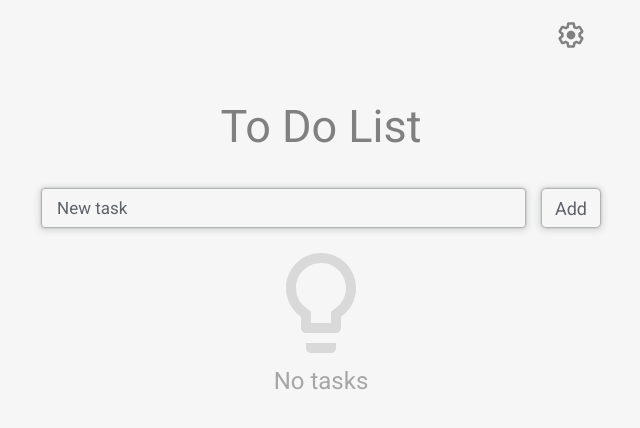
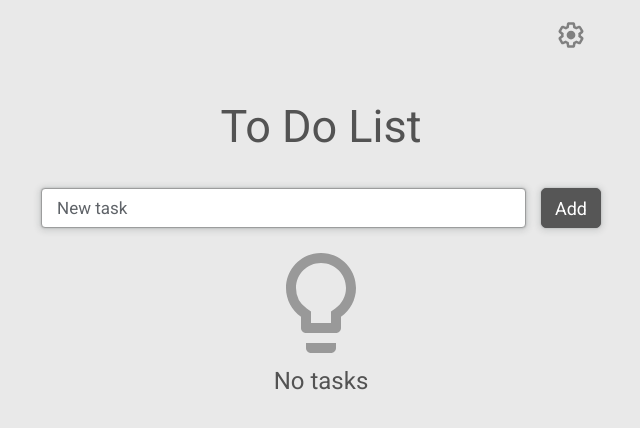
Before and after one commit to ephraimbinyamin/To-Do, a React (Create React App) app: page / in a window 1280 px wide. Shown: the top 428 px of the page, without its empty margins (319-959 px from the left). Built offline with nearby package versions, Linux system fonts and the light colour scheme.

Commit message:
Change Light theme to Gray Theme

```diff
--- a/src/components/TodoAddInput/todoAddInput.scss
+++ b/src/components/TodoAddInput/todoAddInput.scss
@@ -16,7 +16,7 @@
         width: 100%;
         color: var(--text-color);
         font-size: 17px;
-        background-color: transparent;
+        background-color: var(--input-background-color);
         border: 1px solid var(--border-color);
         border-radius: 4px;
         box-shadow: var(--box-shadow);
@@ -44,6 +44,6 @@
     &__btn {
         height: 100%;
         width: 60px;
-        background-color: transparent;
+        background-color: var(--btn-background-color);
     }
 }
--- a/src/components/TodoList/todoList.scss
+++ b/src/components/TodoList/todoList.scss
@@ -6,6 +6,7 @@
         list-style-type: none;
         box-shadow: var(--box-shadow);
         border-radius: 5px;
+        background-color: var(--list-background-color);
     }
     &__divider {
         display: block;
--- a/src/style/variables.scss
+++ b/src/style/variables.scss
@@ -1,10 +1,11 @@
-// Light Theme
+// Grey Theme
 body {
-    --app-background-color: #f6f6f6;
-    --header-color: #808080;
-    --header-mobile-color: #808080;
+    --app-background-color: #e9e9e9;
+    --header-color: #535353;
+    --header-mobile-color: #535353;
     --text-color: #000;
     --text-mobile-color: #000;
+    --list-background-color: #fff;
 
     --settings-background-color: #f6f6f6;
     --settings-background-mobile-color: #f6f6f6;
@@ -12,26 +13,27 @@ body {
     --settings-box-shadow: 0 1px 3px 0 rgb(60 64 67 / 30%), 0 4px 8px 3px rgb(60 64 67 / 15%);
 
     --text-crossed-color: #808080;
+    --input-background-color: #fff;
     --input-placeholder-color: #5f6368;
     --completed-title-color: #5f6368;
     --completed-title-hover-color: #000;
 
     --task-btns-color: #808080;
     --task-btns-hover-color: #000;
-    --task-btns-mobile-color: #000;
+    --task-btns-mobile-color: #565656;
 
-    --btn-text-color: #5f6368;
+    --btn-text-color: #fff;
     --btn-text-hover-active-color: #fff;
-    --btn-background-color: #fff;
-    --btn-background-hover-active-color: #4d4d4d;
-    --btn-border-color: #b3b3b3;
-    --btn-border-hover-active-color: #4d4d4d;
+    --btn-background-color: #565656;
+    --btn-background-hover-active-color: #706f6f;
+    --btn-border-color: #565656;
+    --btn-border-hover-active-color: #706f6f;
 
-    --border-color: #b3b3b3;
+    --border-color: #9c9d9d;
     --border-hover-focus-color: #000;
 
-    --status-icon-color: #d9d9d9;
-    --status-text-color: #a6a6a6;
+    --status-icon-color: #999999;
+    --status-text-color: #535353;
 
     --box-shadow: 0 0 2px 0 rgb(60 64 67 / 30%), 0 1px 6px 2px rgb(60 64 67 / 15%);
 }
@@ -43,6 +45,7 @@ body.dark {
     --header-mobile-color: #fff;
     --text-color: #e8eaed;
     --text-mobile-color: #fff;
+    --list-background-color: transparent;
 
     --settings-background-color: #313235;
     --settings-background-mobile-color: #202124;
@@ -50,6 +53,7 @@ body.dark {
     --settings-box-shadow: 0 1px 3px 0 rgb(0 0 0 / 60%), 0 4px 8px 3px rgb(0 0 0 / 30%);
 
     --text-crossed-color: #808080;
+    --input-background-color: transparent;
     --input-placeholder-color: #b3b3b3;
     --completed-title-color: #b3b3b3;
     --completed-title-hover-color: #fff;
@@ -73,3 +77,82 @@ body.dark {
 
     --box-shadow: none;
 }
+
+// Light Theme
+// body {
+//     --app-background-color: #f6f6f6;
+//     --header-color: #808080;
+//     --header-mobile-color: #808080;
+//     --text-color: #000;
+//     --text-mobile-color: #000;
+//     --list-background-color: transparent;
+
+//     --settings-background-color: #f6f6f6;
+//     --settings-background-mobile-color: #f6f6f6;
+//     --settings-section-title-color: #0B57CF;
+//     --settings-box-shadow: 0 1px 3px 0 rgb(60 64 67 / 30%), 0 4px 8px 3px rgb(60 64 67 / 15%);
+
+//     --text-crossed-color: #808080;
+//     --input-placeholder-color: #5f6368;
+//     --completed-title-color: #5f6368;
+//     --completed-title-hover-color: #000;
+
+//     --task-btns-color: #808080;
+//     --task-btns-hover-color: #000;
+//     --task-btns-mobile-color: #000;
+
+//     --btn-text-color: #5f6368;
+//     --btn-text-hover-active-color: #fff;
+//     --btn-background-color: #fff;
+//     --btn-background-hover-active-color: #4d4d4d;
+//     --btn-border-color: #b3b3b3;
+//     --btn-border-hover-active-color: #4d4d4d;
+
+//     --border-color: #b3b3b3;
+//     --border-hover-focus-color: #000;
+
+//     --status-icon-color: #d9d9d9;
+//     --status-text-color: #a6a6a6;
+
+//     --box-shadow: 0 0 2px 0 rgb(60 64 67 / 30%), 0 1px 6px 2px rgb(60 64 67 / 15%);
+// }
+
+// Light Blue Theme
+// body {
+//     --app-background-color: #d5ecf2;
+//     --header-color: #033542;
+//     --header-mobile-color: #033542;
+//     --text-color: #000;
+//     --text-mobile-color: #000;
+//     --list-background-color: #fff;
+
+//     --settings-background-color: #f6f6f6;
+//     --settings-background-mobile-color: #f6f6f6;
+//     --settings-section-title-color: #0B57CF;
+//     --settings-box-shadow: 0 1px 3px 0 rgb(60 64 67 / 30%), 0 4px 8px 3px rgb(60 64 67 / 15%);
+
+//     --text-crossed-color: #808080;
+//     --input-background-color: #fff;
+//     --input-placeholder-color: #5f6368;
+//     --completed-title-color: #5f6368;
+//     --completed-title-hover-color: #000;
+
+//     --task-btns-color: #033542;
+//     --task-btns-hover-color: #406771;
+//     --task-btns-mobile-color: #000;
+
+//     --btn-text-color: #fff;
+//     --btn-text-hover-active-color: #fff;
+//     --btn-background-color: #033542;
+//     --btn-background-hover-active-color: #406771;
+//     --btn-border-color: #033542;
+//     --btn-border-hover-active-color: #4a6570;
+
+//     --border-color: #033542;
+//     --border-hover-focus-color: #000;
+
+//     --status-icon-color: #406771;
+//     --status-text-color: #033542;
+
+//     --box-shadow: 0 0 2px 0 rgb(60 64 67 / 30%), 0 1px 6px 2px rgb(60 64 67 / 15%);
+// }
```
Also changed, not shown: 1 other file (tests, documents, lock files or other folders).
